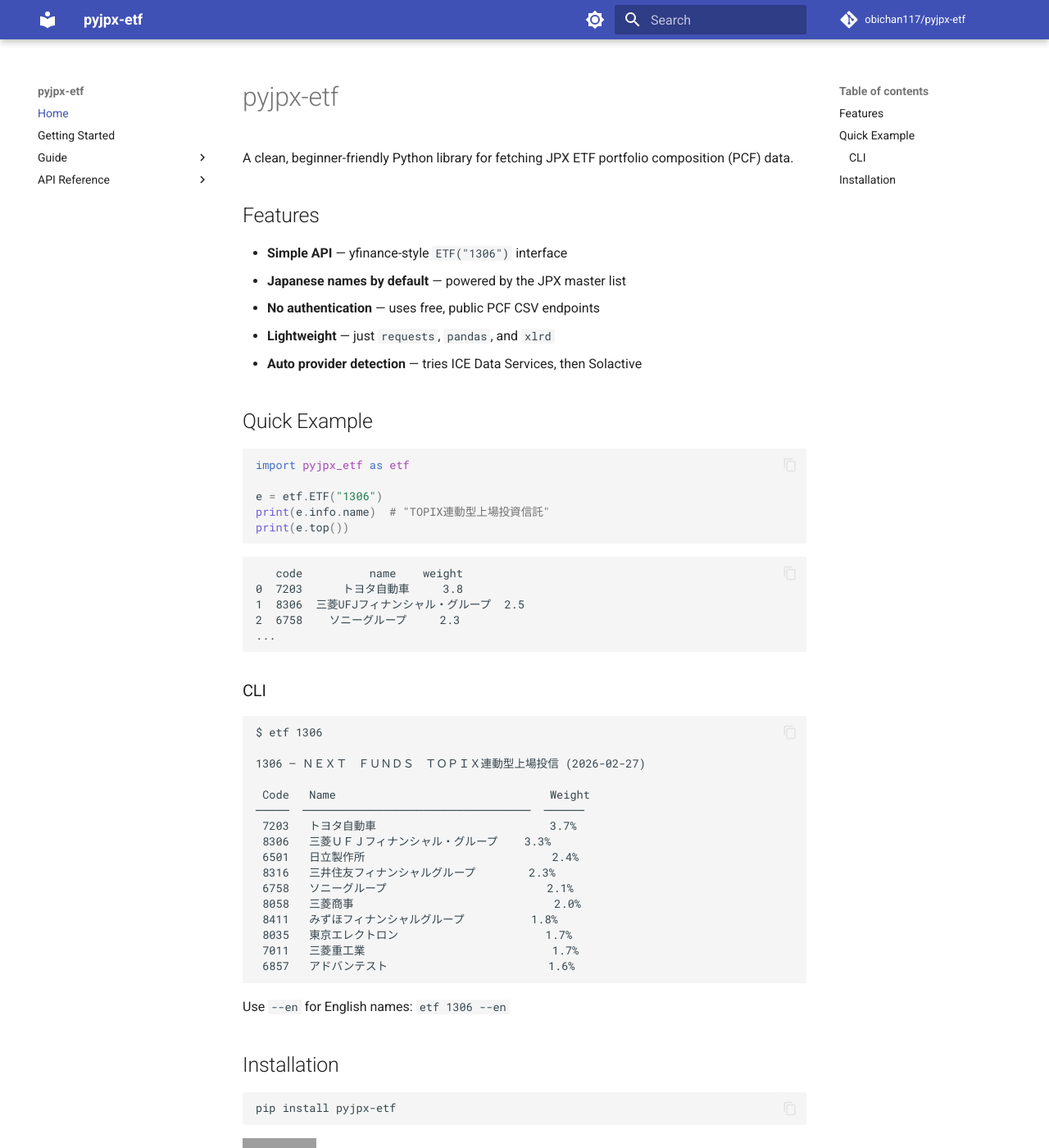
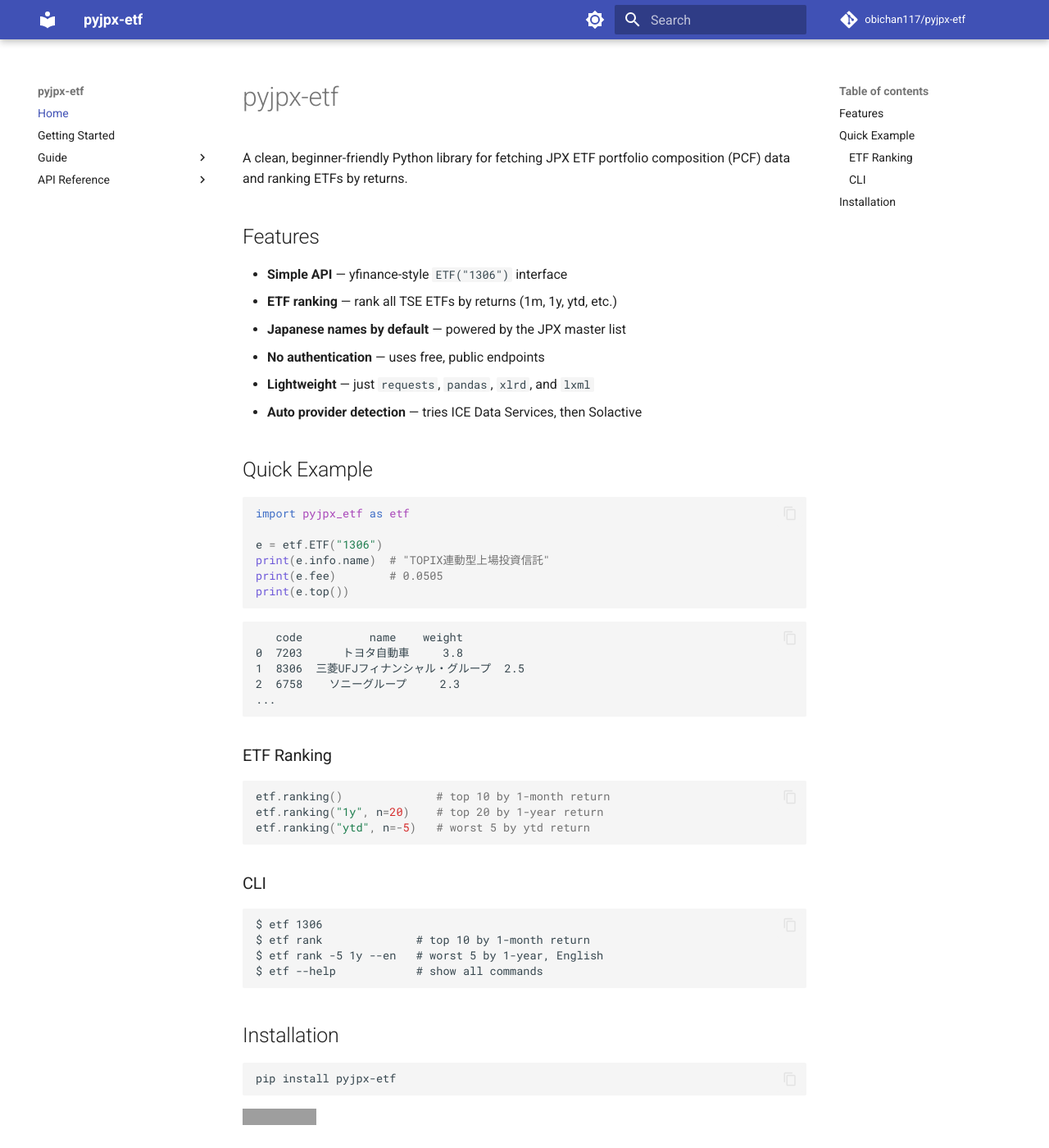
Before and after one commit to obichan117/pyjpx-etf, an MkDocs documentation site: the page built from docs/index.md, in a window 1280 px wide and 1400 px high. Shown: the whole window at 82% size. Built offline with MkDocs 1.6.1 and Material for MkDocs 9.7.7, drawn with Linux system fonts in a browser that asks for light colours; comment, search, counter and statistics services are not loaded; grey boxes are pictures that could not be loaded.

Commit message:
Update docs and README for ranking feature, add % to fee column
- Add ranking section to README, getting-started, index
- Add guide/ranking.md and api/ranking.md docs pages
- Update quickstart notebook with ranking examples
- Update data sources table, fee description
- Add % suffix to fee column in CLI ranking output
- Bump version to 0.3.3

Co-Authored-By: Claude Opus 4.6 <noreply@anthropic.com>

````diff
--- a/docs/index.md
+++ b/docs/index.md
@@ -1,13 +1,14 @@
 # pyjpx-etf
 
-A clean, beginner-friendly Python library for fetching JPX ETF portfolio composition (PCF) data.
+A clean, beginner-friendly Python library for fetching JPX ETF portfolio composition (PCF) data and ranking ETFs by returns.
 
 ## Features
 
 - **Simple API** — yfinance-style `ETF("1306")` interface
+- **ETF ranking** — rank all TSE ETFs by returns (1m, 1y, ytd, etc.)
 - **Japanese names by default** — powered by the JPX master list
-- **No authentication** — uses free, public PCF CSV endpoints
-- **Lightweight** — just `requests`, `pandas`, and `xlrd`
+- **No authentication** — uses free, public endpoints
+- **Lightweight** — just `requests`, `pandas`, `xlrd`, and `lxml`
 - **Auto provider detection** — tries ICE Data Services, then Solactive
 
 ## Quick Example
@@ -17,6 +18,7 @@ import pyjpx_etf as etf
 
 e = etf.ETF("1306")
 print(e.info.name)  # "TOPIX連動型上場投資信託"
+print(e.fee)        # 0.0505
 print(e.top())
 ```
 
@@ -28,28 +30,22 @@ print(e.top())
 ...
 ```
 
+### ETF Ranking
+
+```python
+etf.ranking()              # top 10 by 1-month return
+etf.ranking("1y", n=20)    # top 20 by 1-year return
+etf.ranking("ytd", n=-5)   # worst 5 by ytd return
+```
+
 ### CLI
 
 ```
 $ etf 1306
-
-1306 — ＮＥＸＴ　ＦＵＮＤＳ　ＴＯＰＩＸ連動型上場投信 (2026-02-27)
-
- Code   Name                                Weight
-─────  ──────────────────────────────────  ──────
- 7203   トヨタ自動車                          3.7%
- 8306   三菱ＵＦＪフィナンシャル・グループ    3.3%
- 6501   日立製作所                            2.4%
- 8316   三井住友フィナンシャルグループ        2.3%
- 6758   ソニーグループ                        2.1%
- 8058   三菱商事                              2.0%
- 8411   みずほフィナンシャルグループ          1.8%
- 8035   東京エレクトロン                      1.7%
- 7011   三菱重工業                            1.7%
- 6857   アドバンテスト                        1.6%
+$ etf rank              # top 10 by 1-month return
+$ etf rank -5 1y --en   # worst 5 by 1-year, English
+$ etf --help            # show all commands
 ```
-
-Use `--en` for English names: `etf 1306 --en`
 
 ## Installation
 
--- a/mkdocs.yml
+++ b/mkdocs.yml
@@ -40,7 +40,9 @@ nav:
   - Getting Started: getting-started.md
   - Guide:
       - ETF Data: guide/etf.md
+      - ETF Ranking: guide/ranking.md
   - API Reference:
       - ETF: api/etf.md
+      - ranking: api/ranking.md
       - Config: api/config.md
       - Exceptions: api/exceptions.md
--- a/pyproject.toml
+++ b/pyproject.toml
@@ -1,6 +1,6 @@
 [project]
 name = "pyjpx-etf"
-version = "0.3.2"
+version = "0.3.3"
 description = "A clean, beginner-friendly Python library for fetching JPX ETF portfolio composition (PCF) data."
 readme = "README.md"
 license = "MIT"
--- a/src/pyjpx_etf/__init__.py
+++ b/src/pyjpx_etf/__init__.py
@@ -1,6 +1,6 @@
 """A clean, beginner-friendly Python library for fetching JPX ETF portfolio composition data."""
 
-__version__ = "0.3.2"
+__version__ = "0.3.3"
 
 from .config import config
 from .etf import ETF
````
Also changed, not shown: README.md (+20 -1 lines), docs/api/ranking.md (added, +3 -0 lines), docs/getting-started.md (+40 -5 lines), docs/guide/etf.md (+2 -2 lines), docs/guide/ranking.md (added, +73 -0 lines), 2 other files.
